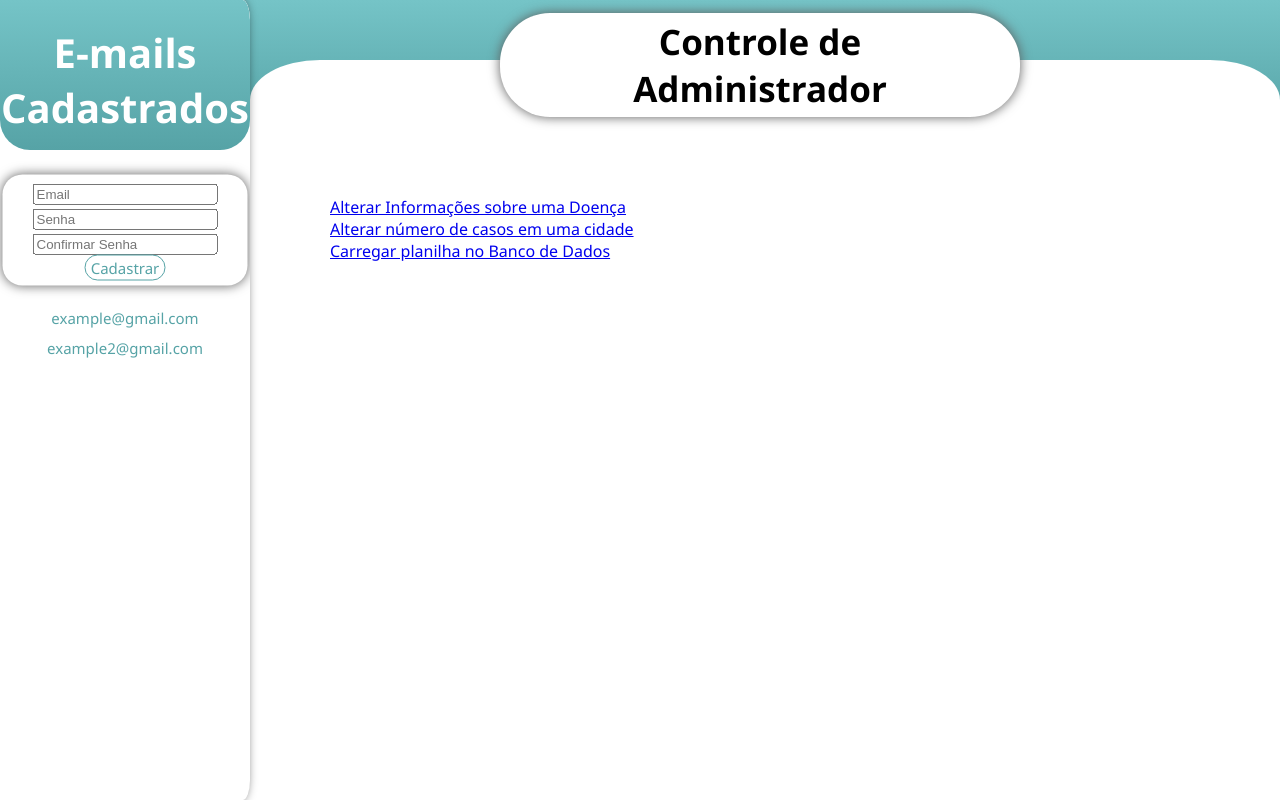
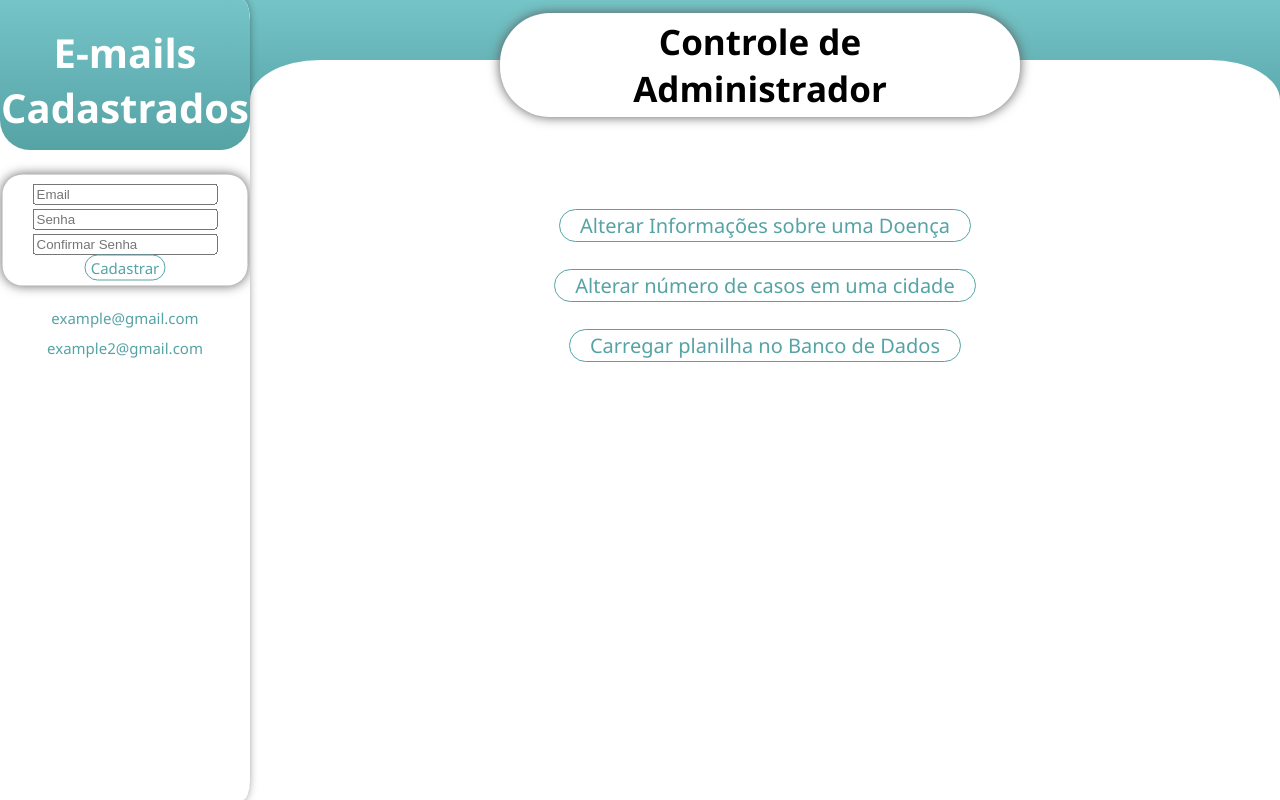
Before and after one commit to srmacario/idqbrn, a React (Create React App) app: page /user in a window 1280 px wide. Built offline with nearby package versions, Linux system fonts and the light colour scheme; sample sign-in values are in the browser's storage.

Commit message:
UserDashboard

```diff
--- a/src/components/UserDashboard.js
+++ b/src/components/UserDashboard.js
@@ -34,9 +34,9 @@ function UserDashboard() {
             <div className={stylesUser.corpo}>
                 <div className={stylesUser.conteudo}>
                     <ul className={stylesUser['list-items']}>
-                        <li><Link to="/update_info">Alterar Informações sobre uma Doença</Link></li>
-                        <li><Link to="/update_cases">Alterar número de casos em uma cidade</Link></li>
-                        <li><Link to="/upload">Carregar planilha no Banco de Dados</Link></li>
+                        <li><Link className={stylesUser.link} to="/update_info">Alterar Informações sobre uma Doença</Link></li>
+                        <li><Link className={stylesUser.link} to="/update_cases">Alterar número de casos em uma cidade</Link></li>
+                        <li><Link className={stylesUser.link} to="/upload">Carregar planilha no Banco de Dados</Link></li>
                     </ul>
                 </div>
             </div>
--- a/src/components/css/stylesUser.module.css
+++ b/src/components/css/stylesUser.module.css
@@ -84,9 +84,41 @@
 	top: 20px;
 	margin-left: 60px;
 	margin-right: 60px;
-	text-align: justify;
+	/* text-align: justify; */
 	font-family: 'Segoe UI', Tahoma, Geneva, Verdana, sans-serif;
 	padding-bottom: 100px;
+	/* font-family: 'Segoe UI', Tahoma, Geneva, Verdana, sans-serif; */
+	/* padding-top: 110px; */
+	text-align: center;
+	z-index: 3;
+
+
+
+
+}
+.link{
+	background: transparent;
+	color: #56A3A6;
+	font-size: 15px;
+	border-color: #56A3A6;
+	border-style: solid;
+	border-width: 1px;
+	border-radius: 22px;
+	padding: 2px 20px;
+	transition: all 0.2s linear;
+	font-family: 'Segoe UI', Tahoma, Geneva, Verdana, sans-serif;
+	font-size: 20px;
+	line-height: 3em;
+	text-decoration: none;
+	text-align: center;
+}
+.link:hover{
+	background:solid;
+	color: white;
+	background: #56A3A6;
+	border-color: white;
+	transition: all 0.2s linear;
+
 }
 
 .dados {
@@ -170,10 +202,12 @@
 ul.list-items {
 	list-style: none;
 	padding: 20px;
+
 }
 
 ul.list-items li {
 	display: list-item;
+
 }
 
 /*CSS do botão de Cadastrar---------------------------------------*/
```
